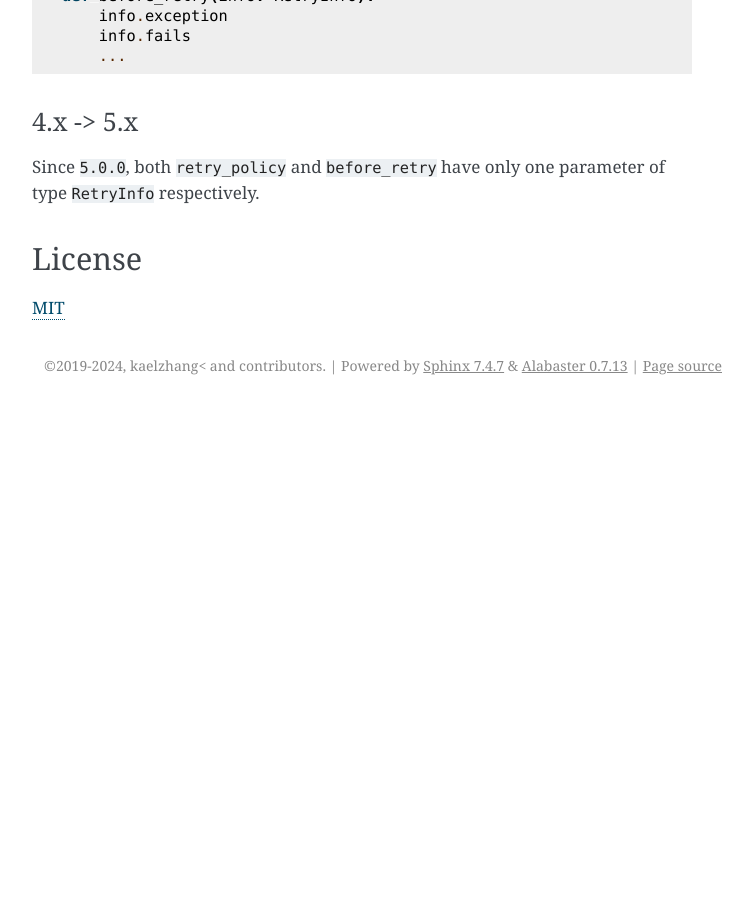
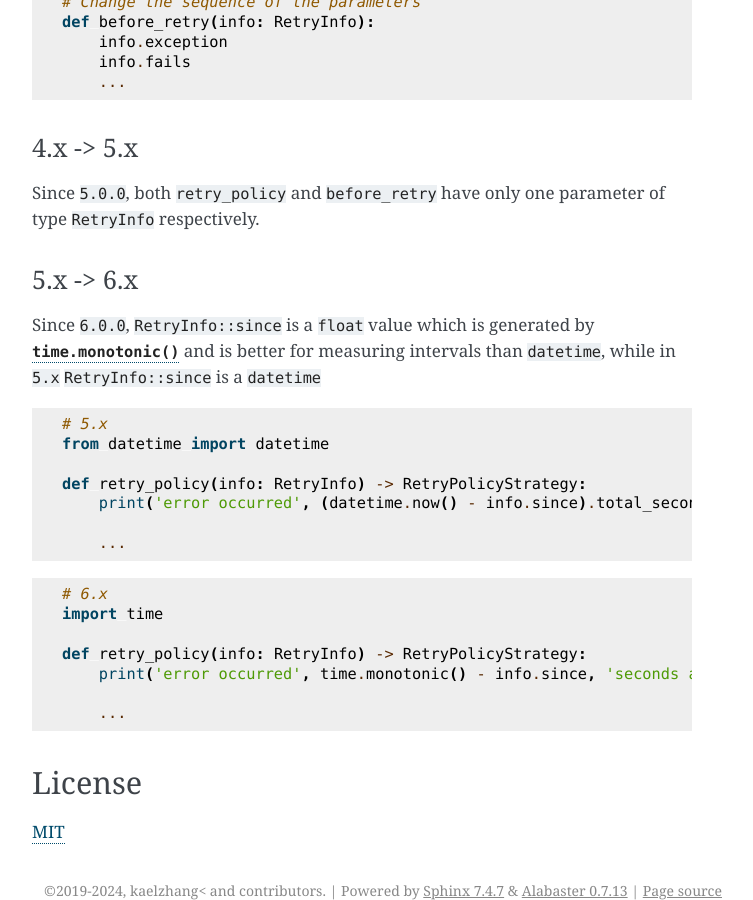
Before and after one commit to kaelzhang/python-aioretry, a Sphinx documentation site: the page built from docs/README.md, in a window 1280 px wide and 900 px high, scrolled down 4652 px. Shown: the whole window, without its empty margins (388-1141 px from the left). Built offline with Sphinx 7.4.7, drawn with Linux system fonts in a browser that asks for light colours; before the commit the page ends 5057 px from its top, so only the background shows below that; some of the changed text lies outside the part shown.

Commit message:
#4: (breaking) RetryInfo.since is now a time.monotonic()

````diff
--- a/docs/README.md
+++ b/docs/README.md
@@ -151,7 +151,7 @@ abandon, delay = retry_policy(info)
 - **info** `RetryInfo`
   - **info.fails** `int` is the counter number of how many times function `fn` performs as a failure. If `fn` fails for the first time, then `fails` will be `1`.
   - **info.exception** `Exception` is the exception that `fn` raised.
-  - **info.since** `datetime` is the datetime when the first failure happens.
+  - **info.since** `float` is the fractional time seconds generated by [`time.monotonic()`](https://docs.python.org/3/library/time.html#time.monotonic) when the first failure happens.
 - If `abandon` is `True`, then aioretry will give up the retry and raise the exception directly, otherwise aioretry will sleep `delay` seconds (`asyncio.sleep(delay)`) before the next retry.
 
 ```py
@@ -223,6 +223,30 @@ def before_retry(info: RetryInfo):
 
 Since `5.0.0`, both `retry_policy` and `before_retry` have only one parameter of type `RetryInfo` respectively.
 
+### 5.x -> 6.x
+
+Since `6.0.0`, `RetryInfo::since` is a `float` value which is generated by [`time.monotonic()`](https://docs.python.org/3/library/time.html#time.monotonic) and is better for measuring intervals than `datetime`, while in `5.x` `RetryInfo::since` is a `datetime`
+
+```py
+# 5.x
+from datetime import datetime
+
+def retry_policy(info: RetryInfo) -> RetryPolicyStrategy:
+    print('error occurred', (datetime.now() - info.since).total_seconds(), 'seconds ago')
+
+    ...
+```
+
+```py
+# 6.x
+import time
+
+def retry_policy(info: RetryInfo) -> RetryPolicyStrategy:
+    print('error occurred', time.monotonic() - info.since, 'seconds ago')
+
+    ...
+```
+
 ## License
 
 [MIT](LICENSE)
````
Also changed, not shown: 2 other files.
